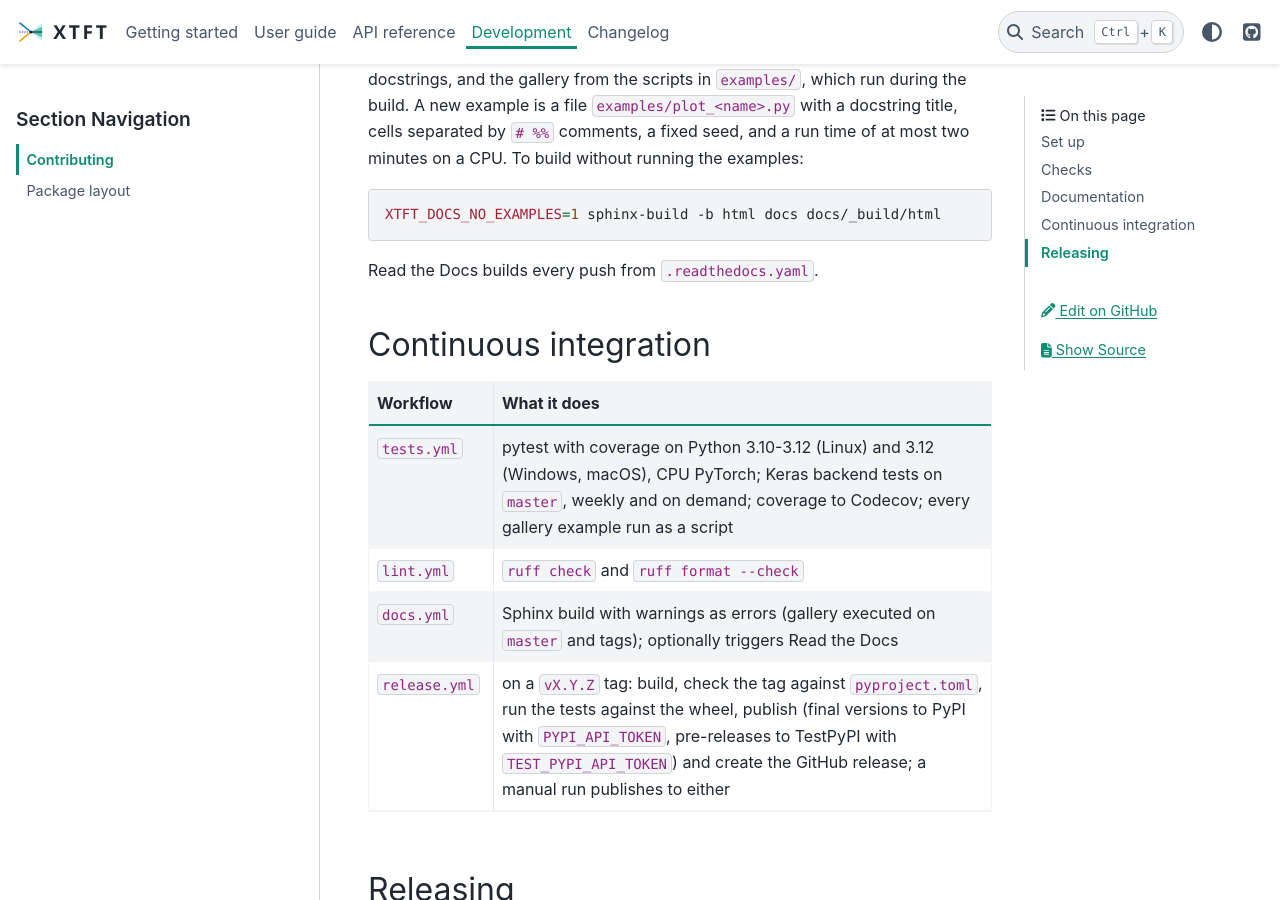
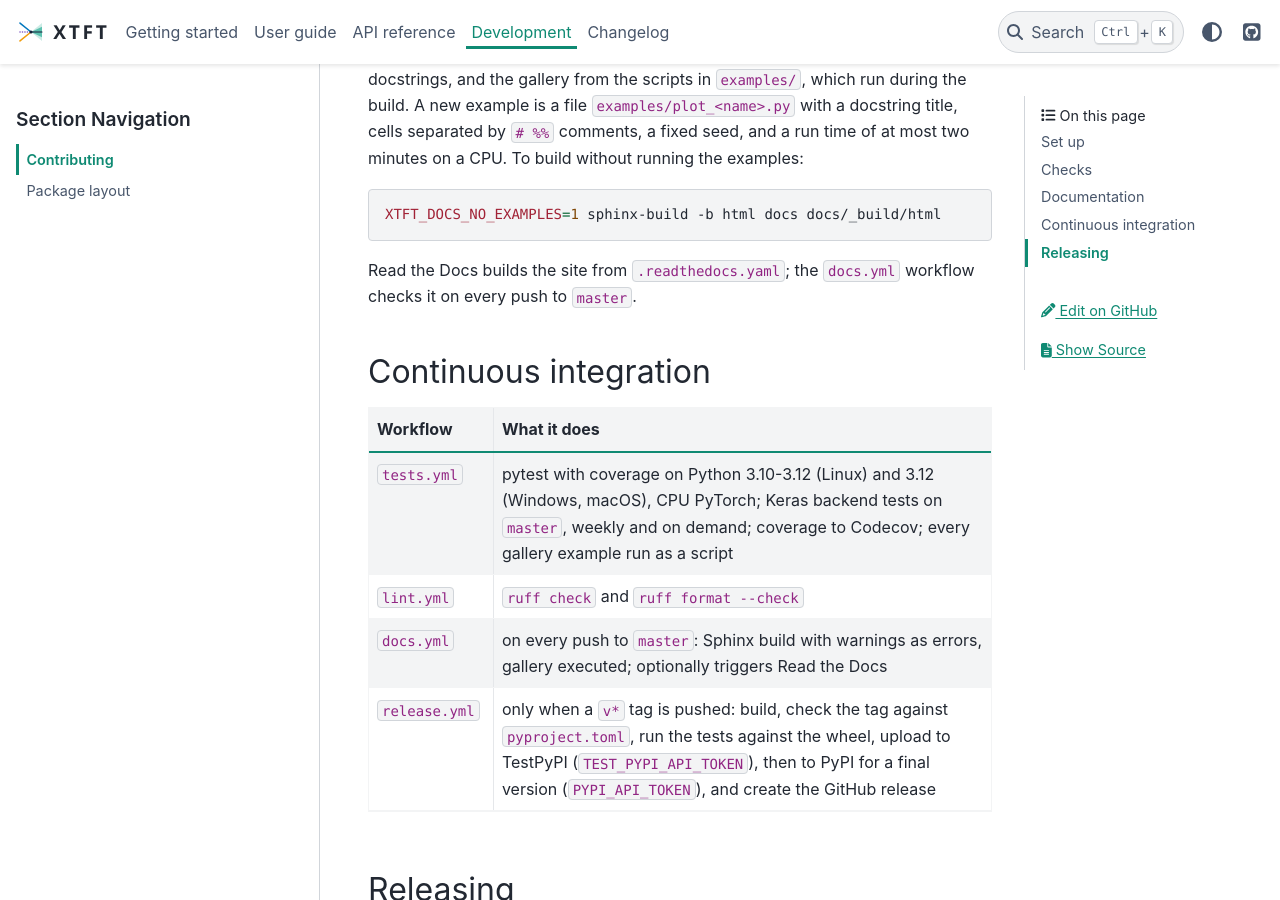
Before and after one commit to earthai-tech/xtft, a Sphinx documentation site: the page built from docs/development/contributing.rst, in a window 1280 px wide and 900 px high, scrolled down 943 px. Built offline with Sphinx 7.4.7 and the PyData theme 0.15.4, drawn with Linux system fonts in a browser that asks for light colours; pages that are not in the unit, such as notebooks, are missing from menus; the version number is read from the project's files by our own code.

Commit message:
Build docs on pushes to master; release only on tags
docs.yml runs on pushes to master (and by hand), always executing
the gallery, then triggers Read the Docs. release.yml runs only
when a v* tag is pushed: every tag goes to TestPyPI, and a final
version continues to PyPI once the TestPyPI upload has succeeded.

Co-Authored-By: EarthAI-Tech <etanoyau@gmail.com>

```diff
--- a/docs/development/contributing.rst
+++ b/docs/development/contributing.rst
@@ -49,7 +49,8 @@ minutes on a CPU. To build without running the examples:
 
    XTFT_DOCS_NO_EXAMPLES=1 sphinx-build -b html docs docs/_build/html
 
-Read the Docs builds every push from ``.readthedocs.yaml``.
+Read the Docs builds the site from ``.readthedocs.yaml``; the
+``docs.yml`` workflow checks it on every push to ``master``.
 
 Continuous integration
 ----------------------
@@ -68,14 +69,14 @@ Continuous integration
    * - ``lint.yml``
      - ``ruff check`` and ``ruff format --check``
    * - ``docs.yml``
-     - Sphinx build with warnings as errors (gallery executed on
-       ``master`` and tags); optionally triggers Read the Docs
+     - on every push to ``master``: Sphinx build with warnings as
+       errors, gallery executed; optionally triggers Read the Docs
    * - ``release.yml``
-     - on a ``vX.Y.Z`` tag: build, check the tag against
-       ``pyproject.toml``, run the tests against the wheel, publish
-       (final versions to PyPI with ``PYPI_API_TOKEN``,
-       pre-releases to TestPyPI with ``TEST_PYPI_API_TOKEN``) and
-       create the GitHub release; a manual run publishes to either
+     - only when a ``v*`` tag is pushed: build, check the tag
+       against ``pyproject.toml``, run the tests against the wheel,
+       upload to TestPyPI (``TEST_PYPI_API_TOKEN``), then to PyPI
+       for a final version (``PYPI_API_TOKEN``), and create the
+       GitHub release
 
 Releasing
 ---------
```
Also changed, not shown: CONTRIBUTING.md (+6 -5 lines), 2 other files.
